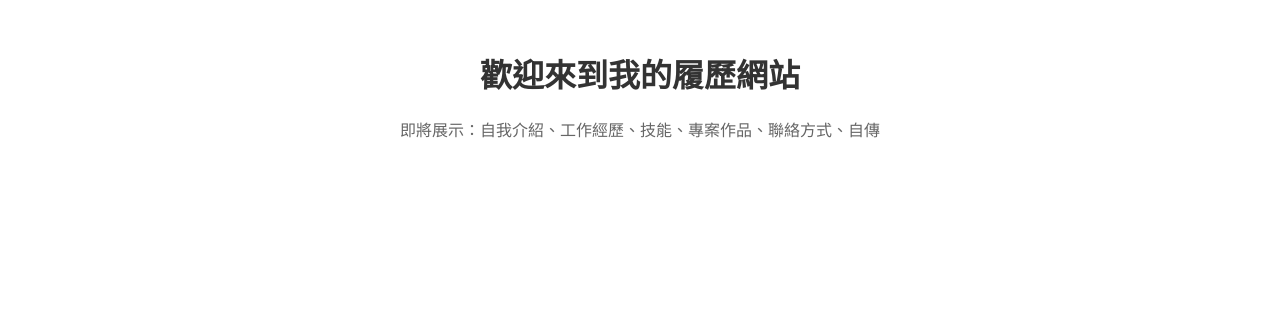
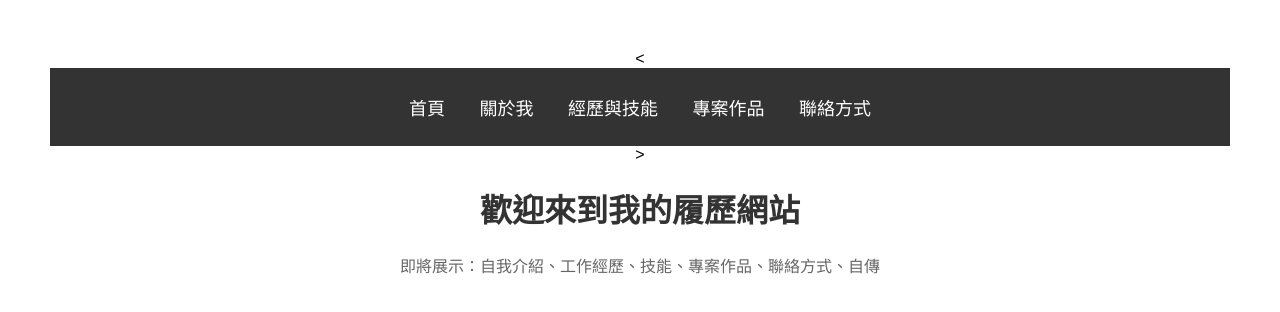
Before and after one commit to Samuel01109/Samuel01109.github.io, a plain HTML site: page index.html in a window 1280 px wide. Drawn offline with Linux system fonts and the light colour scheme.

Commit message:
Update index.html

```diff
--- a/index.html
+++ b/index.html
@@ -18,7 +18,39 @@
         }
     </style>
 </head>
-<body>
+<<nav>
+    <ul>
+        <li><a href="index.html">首頁</a></li>
+        <li><a href="about.html">關於我</a></li>
+        <li><a href="experience.html">經歷與技能</a></li>
+        <li><a href="projects.html">專案作品</a></li>
+        <li><a href="contact.html">聯絡方式</a></li>
+    </ul>
+</nav>
+<style>
+    nav {
+        background-color: #333;
+        padding: 10px;
+        text-align: center;
+    }
+    ul {
+        list-style-type: none;
+        padding: 0;
+    }
+    li {
+        display: inline;
+        margin: 0 15px;
+    }
+    a {
+        color: white;
+        text-decoration: none;
+        font-size: 18px;
+    }
+    a:hover {
+        text-decoration: underline;
+    }
+</style>
+>
     <h1>歡迎來到我的履歷網站</h1>
     <p>即將展示：自我介紹、工作經歷、技能、專案作品、聯絡方式、自傳</p>
 </body>
```
